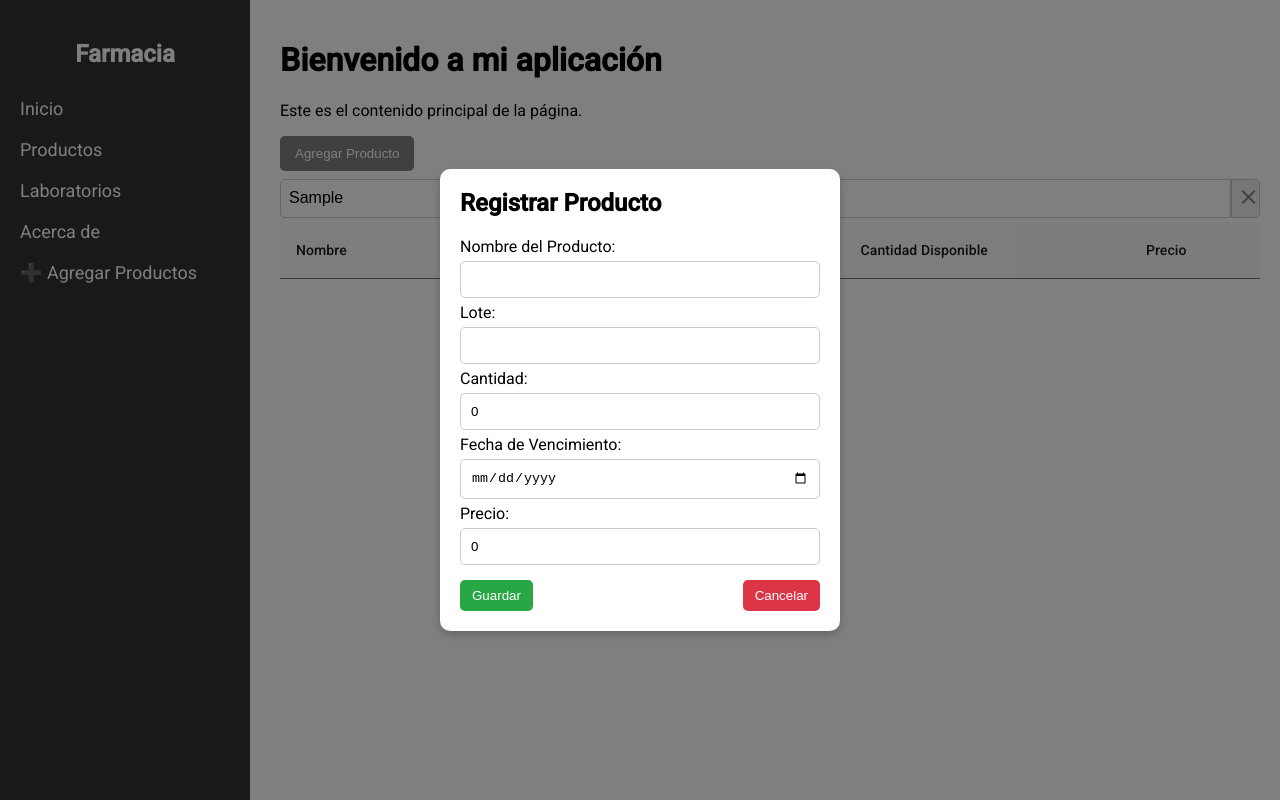
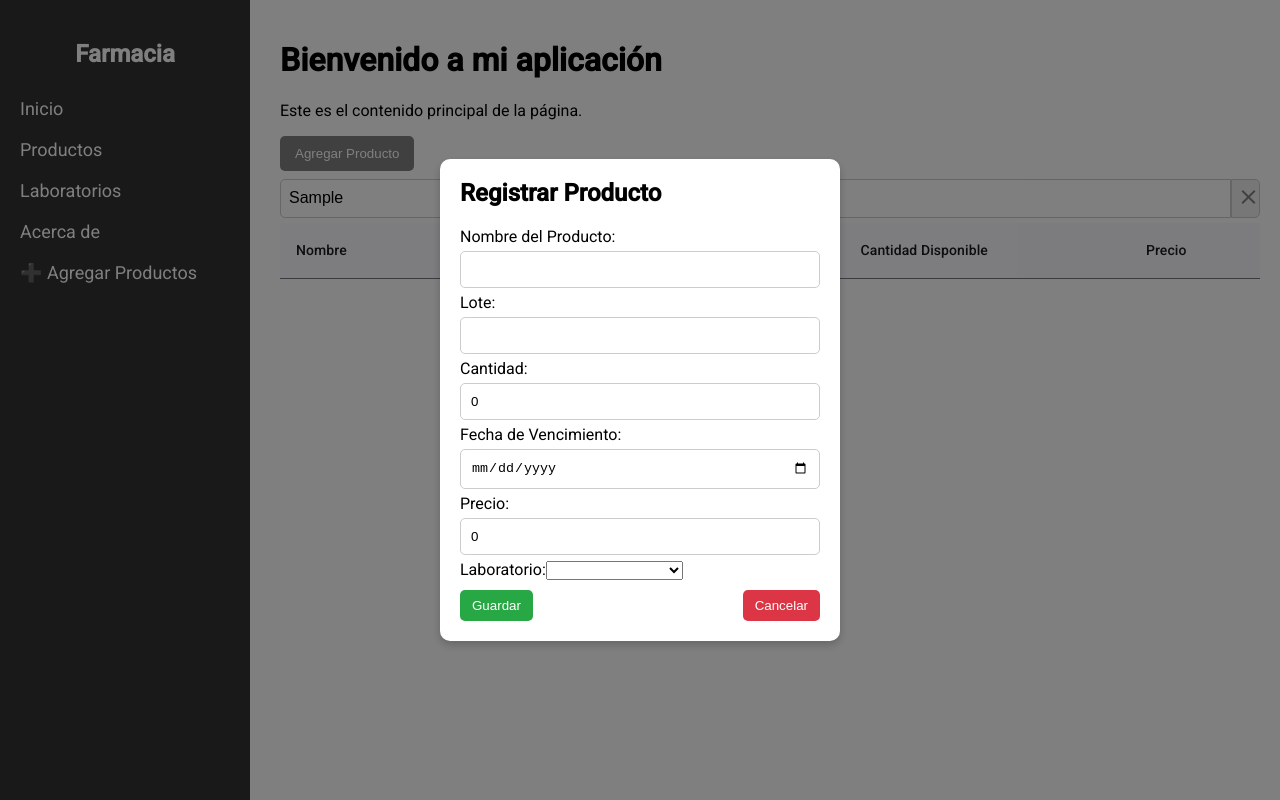
Before and after one commit to DanieZapata/Pharmacy, an Angular app: page /add-products in a window 1280 px wide. Both pictures are taken after typing "Sample" into the empty fields and a click on the button "Agregar Producto". Built offline with nearby package versions, Linux system fonts and the light colour scheme.

Commit message:
add:combobox select laboratories

```diff
--- a/src/app/components/product-registration/product-registration.component.html
+++ b/src/app/components/product-registration/product-registration.component.html
@@ -20,6 +20,13 @@
       <label>Precio:</label>
       <input type="number" [(ngModel)]="product.precio" name="precio" required>
 
+      <label>Laboratorio:</label>
+      <select [(ngModel)]="product.laboratoryId" name="laboratoryId" required>
+        <option *ngFor="let lab of laboratories" [value]="lab.id">
+          {{ lab.name }}
+        </option>
+      </select>
+
       <div class="modal-actions">
         <button type="submit">Guardar</button>
         <button type="button" (click)="closeModal()">Cancelar</button>
@@ -27,4 +34,5 @@
     </form>
   </div>
 </div>
+
 <app-table></app-table>
```
